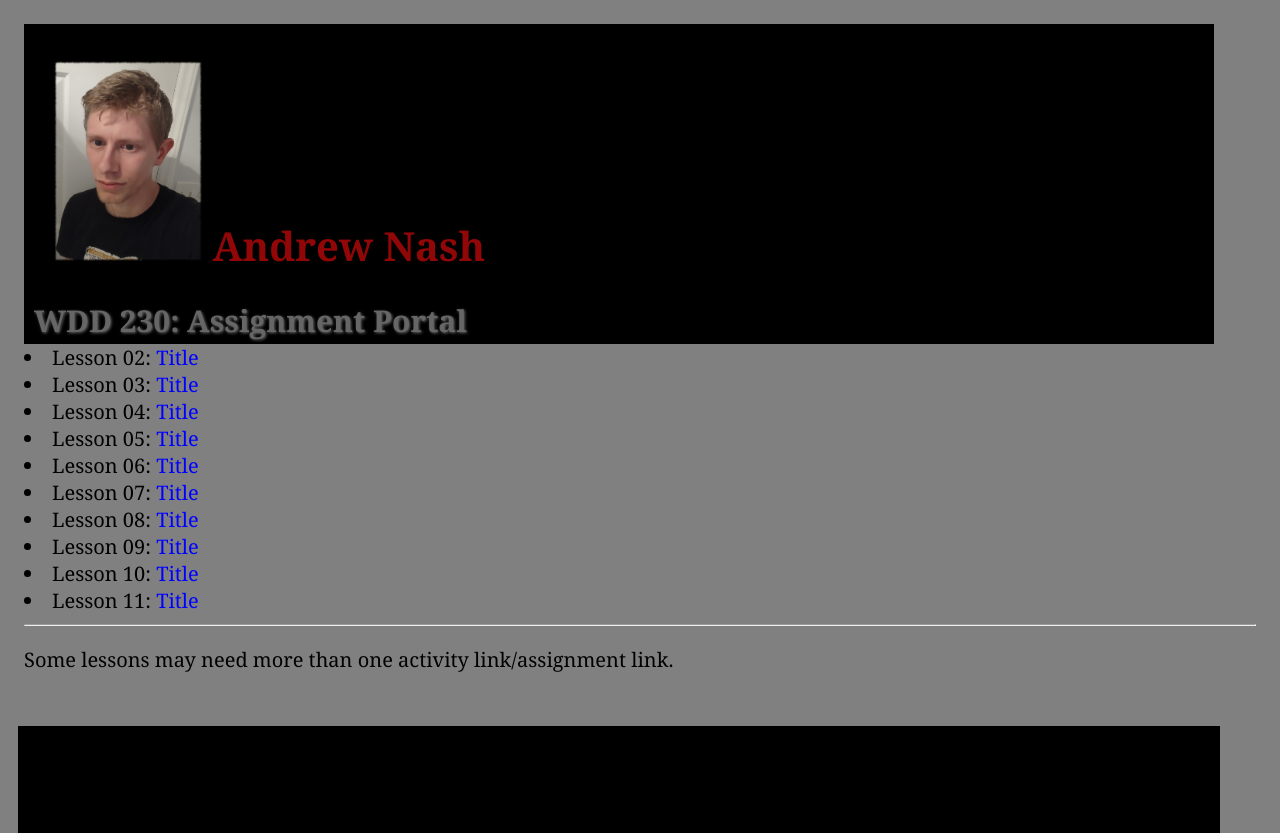
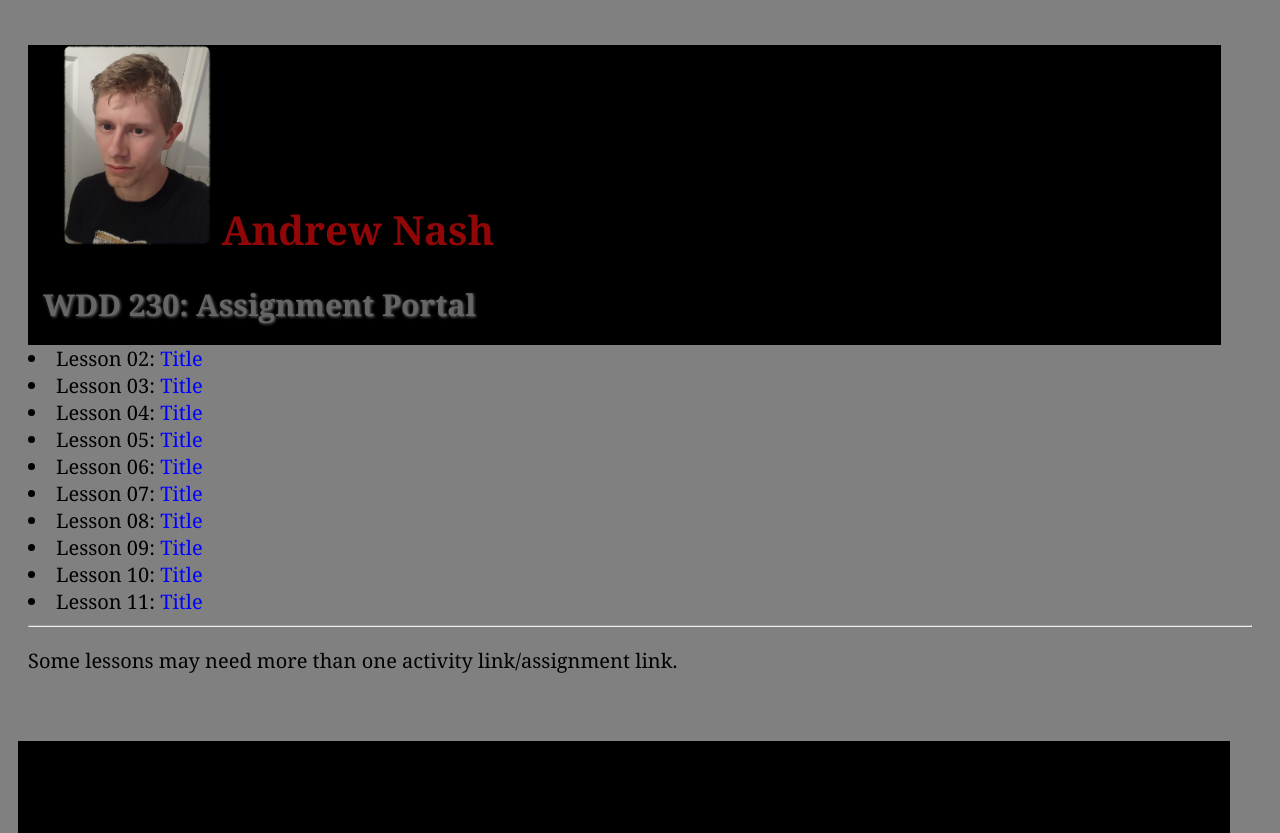
Before and after one commit to Andnash/wdd230, a plain HTML site: page index.html in a window 1280 px wide. Shown: the top 833 px of the page. Drawn offline with Linux system fonts and the light colour scheme.

Commit message:
Update style.css

```diff
--- a/style.css
+++ b/style.css
@@ -7,8 +7,9 @@ body {
 
 header {
   text-align: left;
-  padding: 5px;
-  margin: 1px;
+  padding-left: 5px;
+  padding-right: 5px;
+  margin: 5px;
 }
 
 h1 {
@@ -22,12 +23,14 @@ div {
     transparency: 75%;
     width: 95%;
     height: 300px;
-    padding: 10px;
+    padding-left: 15px;
+    padding-right: 15px;
 }
 
 img {
     max-height: 200px;
     width: auto;
+    border-radius: 10px;
   }
 
 h2 {
```
